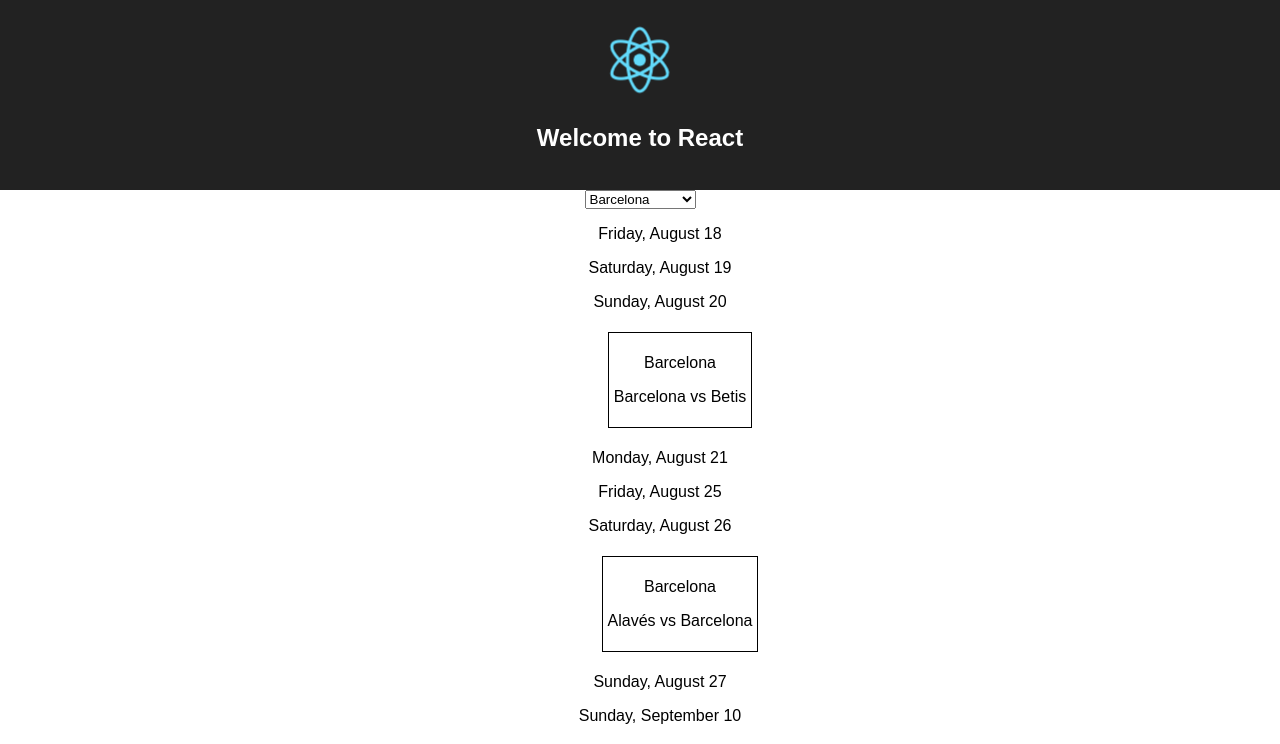
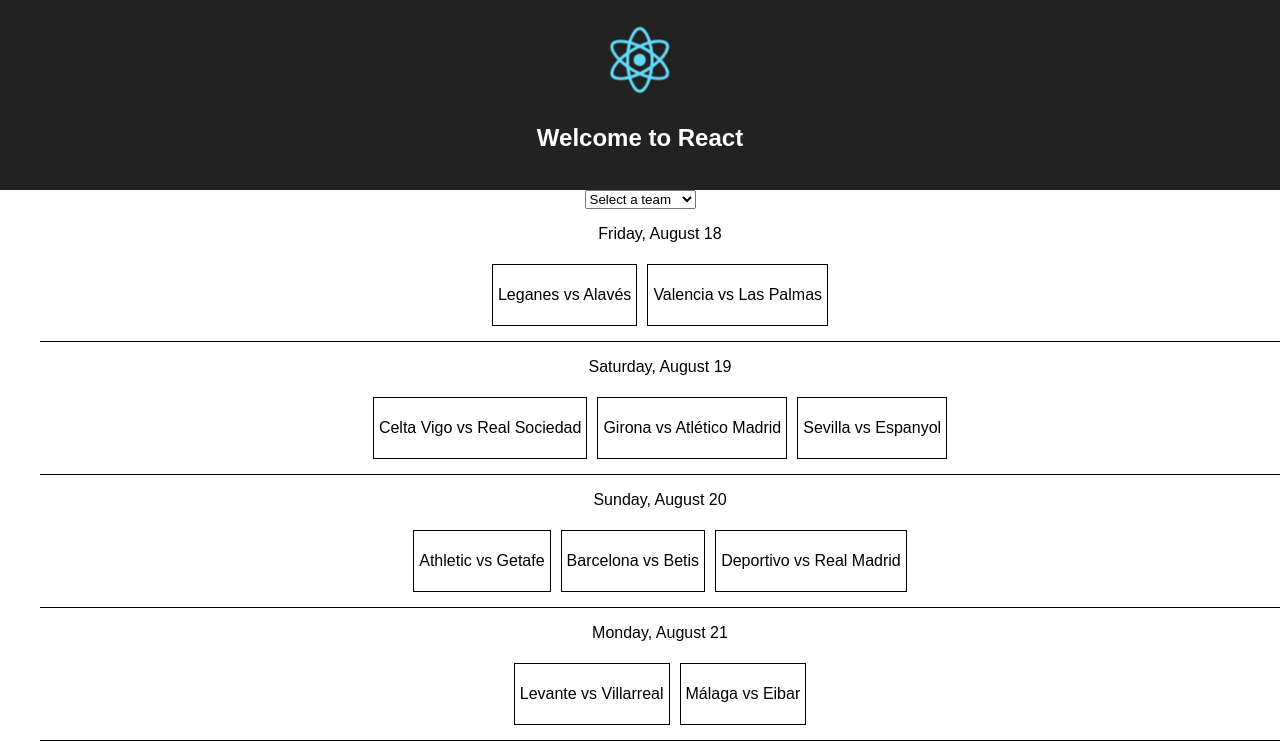
Before and after one commit to salmankaleem5/soccer-fixtures-react, a React (Create React App) app: page / in a window 1280 px wide. Shown: the top 744 px of the page. Built offline with nearby package versions, Linux system fonts and the light colour scheme.

Commit message:
Added initial dropdown option

```diff
--- a/src/Fixture.js
+++ b/src/Fixture.js
@@ -10,19 +10,24 @@ class Fixture extends Component {
 	}
 
 	checkActive(teamSelected){
+		var className = 'FixtureItem';
+		if( this.props.team_selected === '0' ){
+			return className;
+		}
+
 		if( this.state.fixture['home'] === this.props.team_selected || this.state.fixture['away'] === this.props.team_selected ){
-			return 'active-fixture FixtureItem';
+			className += ' active-fixture';
 		} else {
-			return 'inactive-fixture FixtureItem';
+			className += ' inactive-fixture';
 		}
+
+		return className;
 	}
 
 	render(){
-		// if either of the two teams are props.team_selected, then add a class
 		var classNames = this.checkActive(this.props.team_selected);
 		return (
 			<li className={classNames}>
-				<p>{this.props.team_selected}</p>
 				<p>{this.state.fixture['home']} vs {this.state.fixture['away']}</p>
 			</li>
 		);
--- a/src/FixtureContainer.js
+++ b/src/FixtureContainer.js
@@ -6,13 +6,12 @@ import myData from './data/data.json';
 class FixtureContainer extends Component {
 	constructor(props){
 		super(props);
-		this.state = {value:'Barcelona'};
+		this.state = {value:'0'};
 		this.handleSelectChange = this.handleSelectChange.bind(this);
 	}
 
 	handleSelectChange(val){
 		this.setState({ value:val });
-		console.log(val);
 	}
 
 	render(){
--- /dev/null
+++ b/src/MatchRound.css
@@ -0,0 +1,8 @@
+.matchRound {
+	border-bottom: 1px solid #000;
+	padding-bottom: 10px;
+}
+
+.matchRound ul {
+	padding: 0;
+}
--- a/src/MatchRound.js
+++ b/src/MatchRound.js
@@ -1,5 +1,6 @@
 import React, { Component } from 'react';
 import Fixture from './Fixture';
+import './MatchRound.css';
 
 class MatchRound extends Component {
 	constructor(props){
@@ -15,7 +16,7 @@ class MatchRound extends Component {
 			<Fixture key={i} fixture={fixture} team_selected={this.props.team_selected}></Fixture>
 		);
 		return (
-			<div>
+			<div className='matchRound'>
 				<p>{this.state.roundDate}</p>
 				<div>
 					<ul>{fixtures}</ul>
--- a/src/TeamInput.js
+++ b/src/TeamInput.js
@@ -18,6 +18,7 @@ class TeamInput extends Component {
 		const val = this.props.value;
 		return (
 			<select value={val} onChange={this.handleChange}>
+				<option value='0'>Select a team</option>
 				{options}
 			</select>
 		);
```
